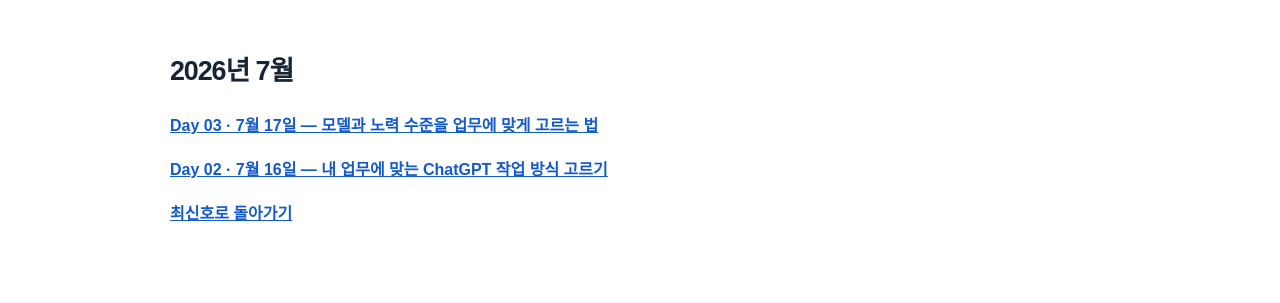
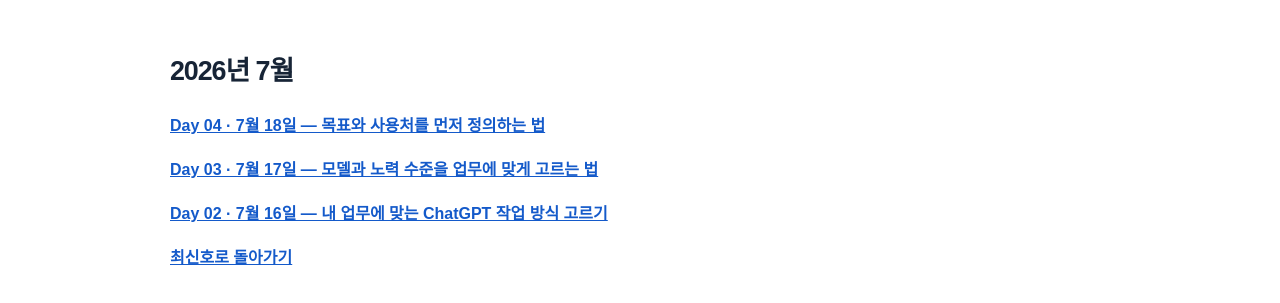
Before and after one commit to vidavida1970/codex, a plain HTML site: page archive/index.html in a window 1280 px wide. Shown: the part 257-560 px from the top of the page. Drawn offline with Linux system fonts and the light colour scheme.

Commit message:
Add Day 04 to archive index

```diff
--- a/archive/index.html
+++ b/archive/index.html
@@ -1 +1 @@
-<!doctype html><html lang="ko"><head><meta charset="utf-8"><meta name="viewport" content="width=device-width,initial-scale=1"><title>ChatGPT로 성공하기 아카이브</title><link rel="stylesheet" href="../assets/site.css"></head><body><header class="topbar"><div class="wrap"><b>ADDIT × CHATGPT</b><span>ARCHIVE</span></div></header><main class="wrap page"><section class="goal"><p class="label">40-DAY WORK CLASS</p><h2>ChatGPT로 성공하기 아카이브</h2></section><section><h2>2026년 7월</h2><p><a href="2026-07-17/">Day 03 · 7월 17일 — 모델과 노력 수준을 업무에 맞게 고르는 법</a></p><p><a href="2026-07-16/">Day 02 · 7월 16일 — 내 업무에 맞는 ChatGPT 작업 방식 고르기</a></p><p><a href="../">최신호로 돌아가기</a></p></section></main></body></html>
+<!doctype html><html lang="ko"><head><meta charset="utf-8"><meta name="viewport" content="width=device-width,initial-scale=1"><title>ChatGPT로 성공하기 아카이브</title><link rel="stylesheet" href="../assets/site.css"></head><body><header class="topbar"><div class="wrap"><b>ADDIT × CHATGPT</b><span>ARCHIVE</span></div></header><main class="wrap page"><section class="goal"><p class="label">40-DAY WORK CLASS</p><h2>ChatGPT로 성공하기 아카이브</h2></section><section><h2>2026년 7월</h2><p><a href="2026-07-18/">Day 04 · 7월 18일 — 목표와 사용처를 먼저 정의하는 법</a></p><p><a href="2026-07-17/">Day 03 · 7월 17일 — 모델과 노력 수준을 업무에 맞게 고르는 법</a></p><p><a href="2026-07-16/">Day 02 · 7월 16일 — 내 업무에 맞는 ChatGPT 작업 방식 고르기</a></p><p><a href="../">최신호로 돌아가기</a></p></section></main></body></html>
```
